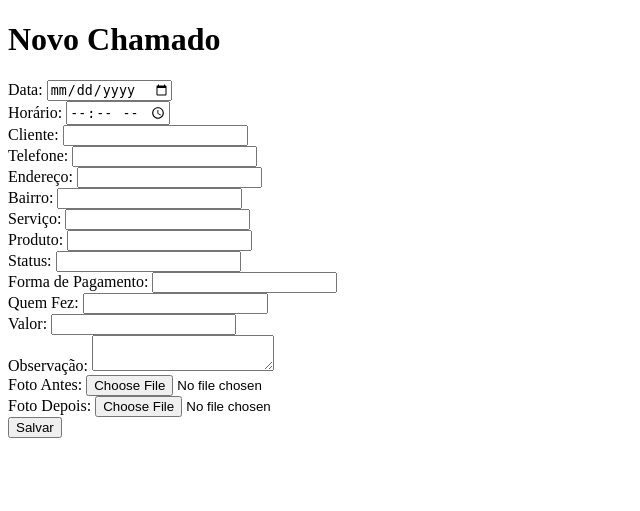
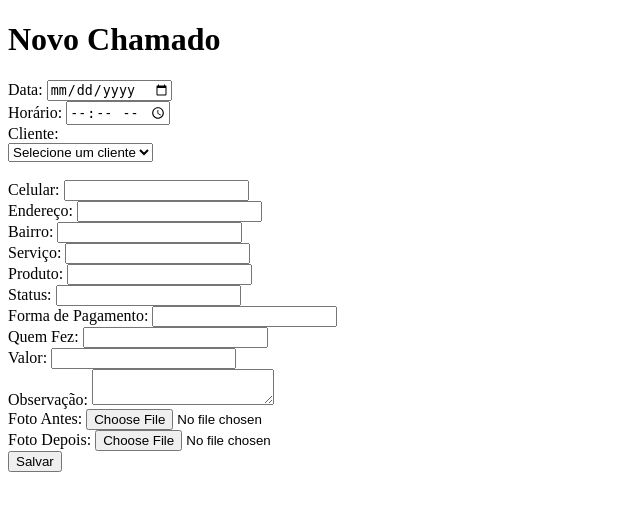
Before and after one commit to resolvetec-maker/sistema-resolve, a Python web app: template templates/novo.html in a window 1280 px wide. Shown: the top 511 px of the page, without its empty margins (0-640 px from the left). Run offline with Jinja, Linux system fonts and the light colour scheme; the template is opened without the code that fills it, so the values that code supplies are empty.

Commit message:
Sistema completo com cadastro e preenchimento automático

```diff
--- a/templates/cliente.html
+++ b/templates/cliente.html
@@ -10,11 +10,9 @@
             document.getElementById('documento').value = '';
             document.getElementById('campo_contato').style.display = tipo === 'pj' ? 'block' : 'none';
         }
-
         function buscarEndereco() {
             const cep = document.getElementById('cep').value.replace(/\D/g, '');
             if (cep.length !== 8) return;
-
             fetch('https://viacep.com.br/ws/' + cep + '/json/')
                 .then(res => res.json())
                 .then(data => {
@@ -24,7 +22,6 @@
                     }
                 });
         }
-
         function formatarDocumento(input) {
             let v = input.value.replace(/\D/g, '');
             if (v.length <= 11) {
@@ -39,20 +36,17 @@
             }
             input.value = v;
         }
-
         function formatarCelular(input) {
             let v = input.value.replace(/\D/g, '');
             v = v.replace(/(\d{2})(\d)/, '($1) $2');
             v = v.replace(/(\d{5})(\d{4})$/, '$1-$2');
             input.value = v;
         }
-
         function formatarTextoInicialMaiuscula(input) {
             input.value = input.value.toLowerCase().replace(/\b(\w{3,})/g, function(txt) {
                 return txt.charAt(0).toUpperCase() + txt.substr(1);
             });
         }
-
         function formatarMinusculo(input) {
             input.value = input.value.toLowerCase();
         }
--- a/templates/novo.html
+++ b/templates/novo.html
@@ -2,17 +2,42 @@
 <html lang="pt-br">
 <head>
     <meta charset="UTF-8">
-    <title>Novo Chamado - Resolve Tecnologia</title>
+    <title>Novo Chamado</title>
+    <script>
+        function preencherDadosCliente() {
+            const clienteId = document.getElementById('cliente_id').value;
+            if (!clienteId) return;
+
+            fetch('/dados_cliente/' + clienteId)
+                .then(res => res.json())
+                .then(data => {
+                    if (data) {
+                        document.getElementById('telefone').value = data.celular || '';
+                        document.getElementById('endereco').value = data.endereco || '';
+                        document.getElementById('bairro').value = data.bairro || '';
+                    }
+                });
+        }
+    </script>
 </head>
 <body>
     <h1>Novo Chamado</h1>
     <form method="POST" enctype="multipart/form-data">
         <label>Data: <input type="date" name="data" required></label><br>
         <label>Horário: <input type="time" name="horario" required></label><br>
-        <label>Cliente: <input type="text" name="cliente" required></label><br>
-        <label>Telefone: <input type="text" name="telefone"></label><br>
-        <label>Endereço: <input type="text" name="endereco"></label><br>
-        <label>Bairro: <input type="text" name="bairro"></label><br>
+
+        <label>Cliente:</label><br>
+        <select name="cliente" id="cliente_id" onchange="preencherDadosCliente()" required>
+            <option value="">Selecione um cliente</option>
+<option value="1">João da Silva</option>
+<option value="2">Maria Tech LTDA</option>
+<option value="3">Carlos Oliveira</option>
+<option value="4">Bruna Eletrônica ME</option>
+        </select><br><br>
+
+        <label>Celular: <input type="text" name="telefone" id="telefone"></label><br>
+        <label>Endereço: <input type="text" name="endereco" id="endereco"></label><br>
+        <label>Bairro: <input type="text" name="bairro" id="bairro"></label><br>
         <label>Serviço: <input type="text" name="servico"></label><br>
         <label>Produto: <input type="text" name="produto"></label><br>
         <label>Status: <input type="text" name="status"></label><br>
```
